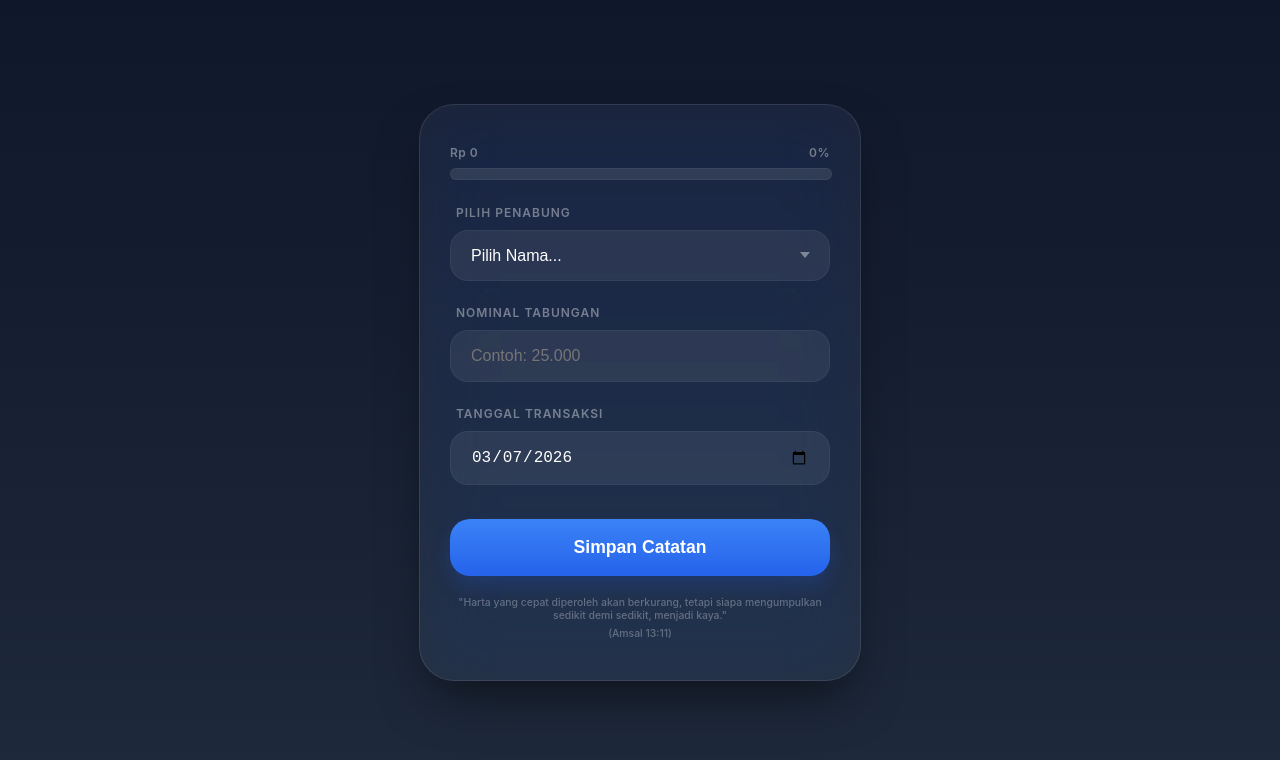
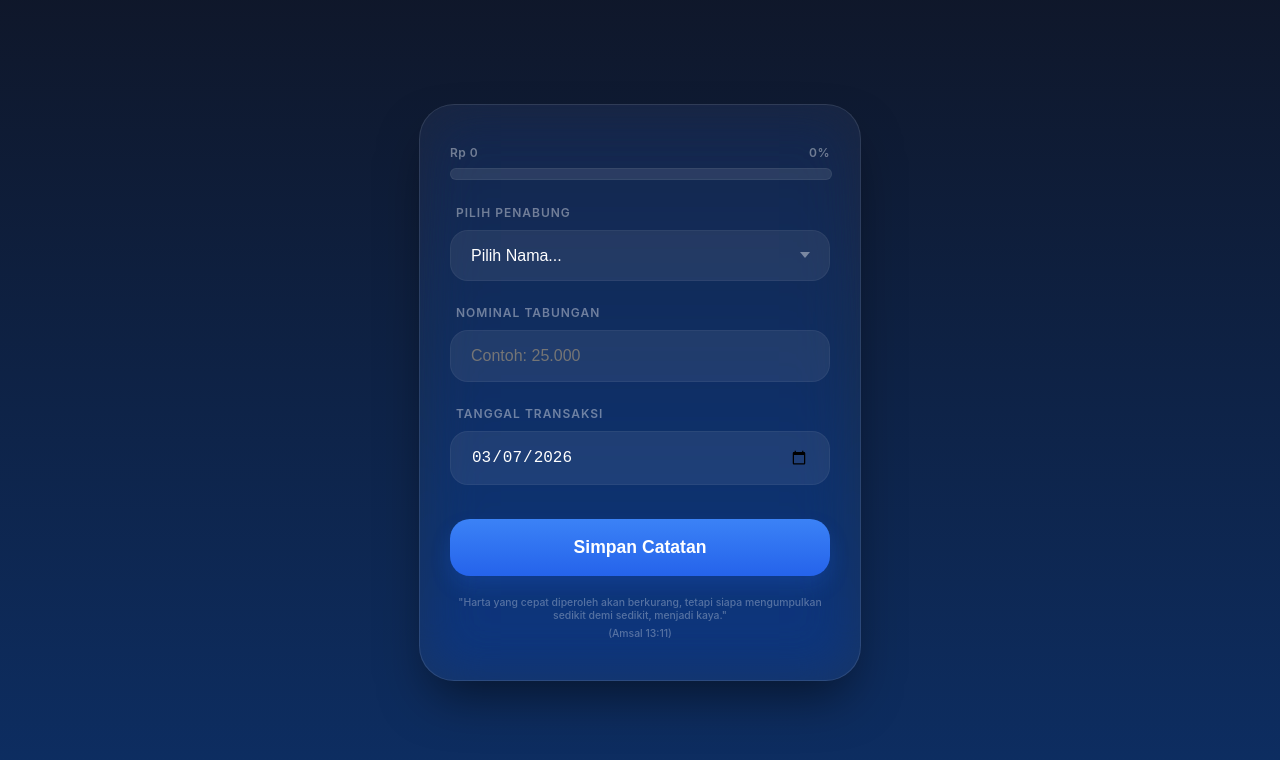
Before and after one commit to Vaxtroy/Tabungan, a plain HTML site: page index.html in a window 1280 px wide. Shown: the part 8-768 px from the top of the page. Drawn offline with Linux system fonts and the light colour scheme; no server answers.

Commit message:
Update index.html

```diff
--- a/index.html
+++ b/index.html
@@ -10,7 +10,7 @@
         font-family:
           -apple-system, BlinkMacSystemFont, "SF Pro Display", "SF Pro Text",
           "Segoe UI", Roboto, Helvetica, Arial, sans-serif;
-        background: linear-gradient(180deg, #0f172a 0%, #1e293b 100%);
+        background: linear-gradient(180deg, #0f172a 0%, #0d2e63 100%);
         display: flex;
         justify-content: center;
         align-items: center;
```
